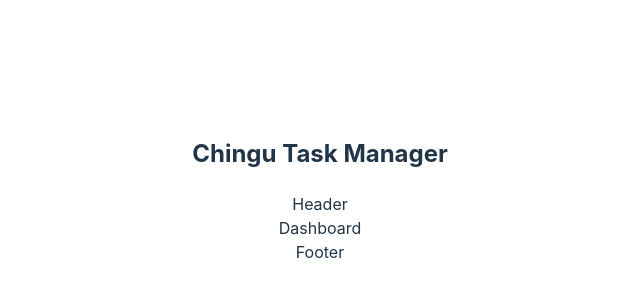
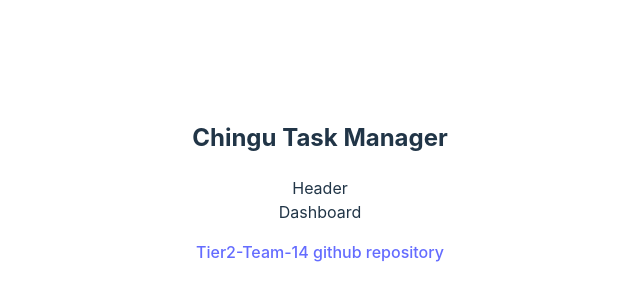
Before and after one commit to chingu-voyages/v47-tier2-team-14, a React (Vite) app: page / in a window 1280 px wide. Shown: the part 210-510 px from the top of the page, without its empty margins (320-960 px from the left). Built offline with nearby package versions, Linux system fonts and the light colour scheme.

Commit message:
Update footer link

```diff
--- a/src/components/Footer.jsx
+++ b/src/components/Footer.jsx
@@ -1,9 +1,18 @@
-import React from 'react'
 import './Footer.css'
 
 function Footer() {
   return (
-    <div>Footer</div>
+    <footer>
+      <p>
+        <a
+          href="https://github.com/chingu-voyages/v47-tier2-team-14"
+          target="_blank"
+          rel="noreferrer"
+        >
+          Tier2-Team-14 github repository
+        </a>
+      </p>
+    </footer>
   )
 }
 
```
Also changed, not shown: 1 other file (tests, documents, lock files or other folders).
